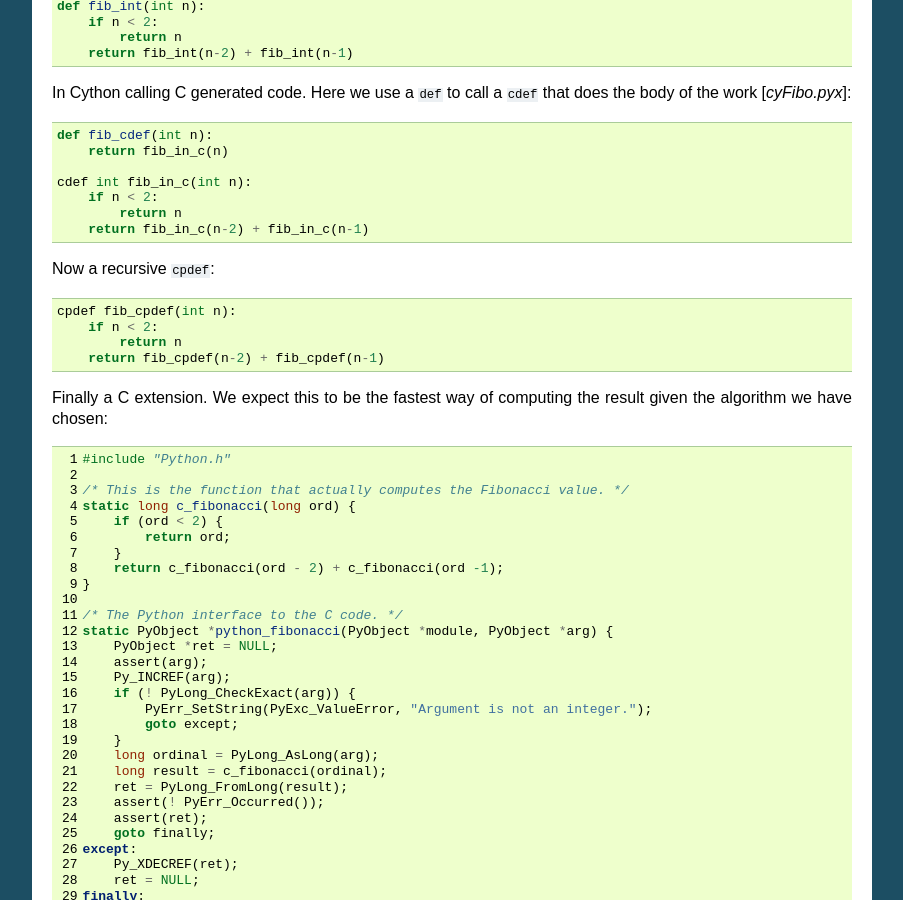
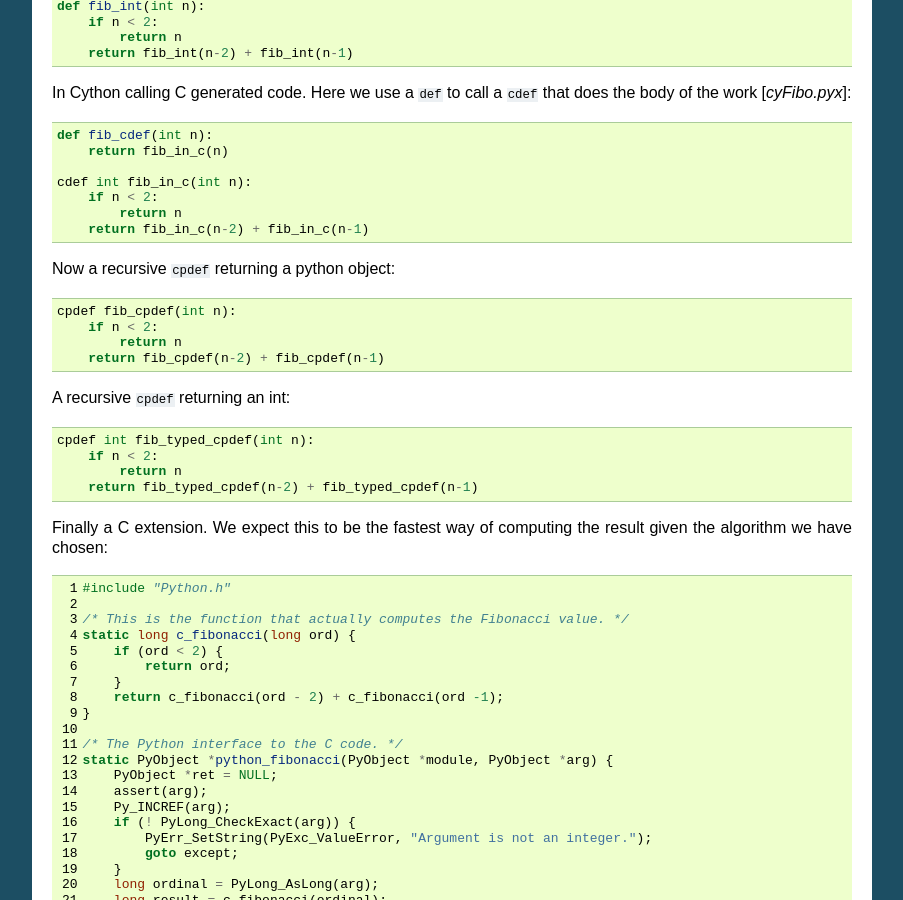
Before and after one commit to paulross/NotesOnCython, a Sphinx documentation site: the page built from doc/source/fibo_speed.rst, in a window 1280 px wide and 900 px high, scrolled down 486 px. Shown: the whole window, without its empty margins (198-1101 px from the left). Built offline with Sphinx 7.4.7, drawn with Linux system fonts in a browser that asks for light colours.

Commit message:
add code sample for the typed cpdef

```diff
--- a/doc/source/fibo_speed.rst
+++ b/doc/source/fibo_speed.rst
@@ -44,12 +44,19 @@ In Cython calling C generated code. Here we use a ``def`` to call a ``cdef`` tha
             return n
         return fib_in_c(n-2) + fib_in_c(n-1)
 
-Now a recursive ``cpdef``::
+Now a recursive ``cpdef`` returning a python object::
 
     cpdef fib_cpdef(int n):
         if n < 2:
             return n
         return fib_cpdef(n-2) + fib_cpdef(n-1)
+
+A recursive ``cpdef`` returning an int::
+
+    cpdef int fib_typed_cpdef(int n):
+        if n < 2:
+            return n
+        return fib_typed_cpdef(n-2) + fib_typed_cpdef(n-1)
 
 Finally a C extension. We expect this to be the fastest way of computing the result given the algorithm we have chosen:
 
```
